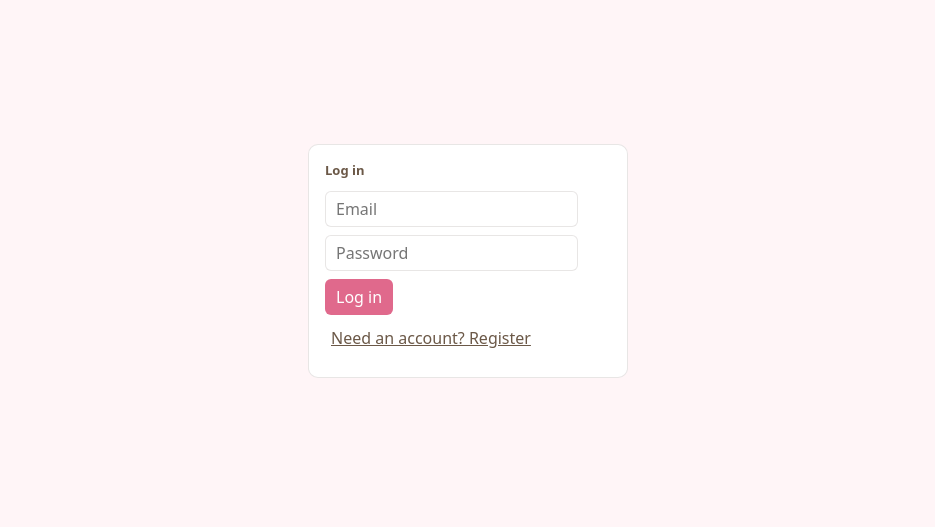
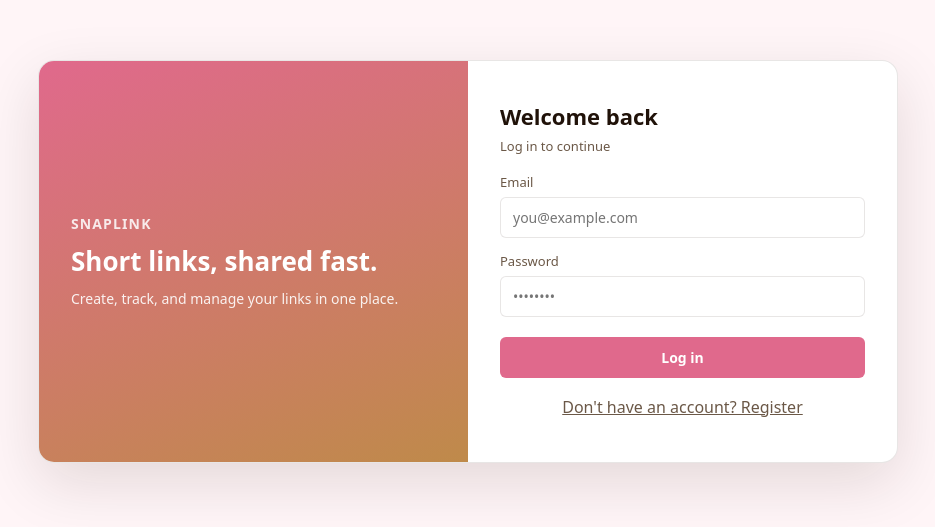
Before and after one commit to Manpreet-Bhatti/snaplink, a React (Vite) app in the folder frontend/: page / in a window 1280 px wide. Shown: the part 139-666 px from the top of the page, without its empty margins (172-1107 px from the left). Built offline with nearby package versions, Linux system fonts and the light colour scheme.

Commit message:
Revamp login/register page

```diff
--- a/frontend/src/components/AuthForm.tsx
+++ b/frontend/src/components/AuthForm.tsx
@@ -22,39 +22,58 @@ export default function AuthForm({ onAuth }: { onAuth: (token: string) => void }
 
   return (
     <main className="auth">
-      <form className="card" onSubmit={handleSubmit}>
-        <h2>{mode === "login" ? "Log in" : "Create an account"}</h2>
-        <div className="form-row">
+      <div className="auth-shell">
+        <section className="auth-brand">
+          <span className="auth-brand-mark">SnapLink</span>
+          <h1>Short links, shared fast.</h1>
+          <p>Create, track, and manage your links in one place.</p>
+        </section>
+        <section className="auth-panel">
+          <form className="auth-form" onSubmit={handleSubmit}>
+            <h2>{mode === "login" ? "Welcome back" : "Create an account"}</h2>
+            <p className="auth-subtitle">
+              {mode === "login" ? "Log in to continue" : "It takes less than a minute"}
+            </p>
+
+            <label className="field">
+              <span>Email</span>
               <input
                 type="email"
-            placeholder="Email"
+                placeholder="you@example.com"
                 value={email}
                 onChange={(e) => setEmail(e.target.value)}
                 required
               />
-        </div>
-        <div className="form-row">
+            </label>
+
+            <label className="field">
+              <span>Password</span>
               <input
                 type="password"
-            placeholder="Password"
+                placeholder="••••••••"
                 value={password}
                 onChange={(e) => setPassword(e.target.value)}
                 required
                 minLength={8}
               />
-        </div>
+            </label>
+
             {error && <p className="error">{error}</p>}
-        <div className="form-row">
-          <button type="submit">{mode === "login" ? "Log in" : "Register"}</button>
+
+            <button type="submit" className="auth-submit">
+              {mode === "login" ? "Log in" : "Register"}
+            </button>
+
             <button
               type="button"
               className="link-btn"
               onClick={() => setMode(mode === "login" ? "register" : "login")}
             >
-            {mode === "login" ? "Need an account? Register" : "Have an account? Log in"}
+              {mode === "login" ? "Don't have an account? Register" : "Have an account? Log in"}
             </button>
+          </form>
+        </section>
       </div>
-      </form>
     </main>
   );
 }
--- a/frontend/src/index.css
+++ b/frontend/src/index.css
@@ -1,5 +1,4 @@
 :root {
-  /* cherry blossom: white surface, sakura pink + bark brown marks — see frontend/PALETTE.md */
   --surface-1: #ffffff;
   --page: #fff5f7;
   --text-primary: #201209;
@@ -37,7 +36,11 @@ body {
   margin: 0;
   background: var(--page);
   color: var(--text-primary);
-  font-family: system-ui, -apple-system, "Segoe UI", sans-serif;
+  font-family:
+    system-ui,
+    -apple-system,
+    "Segoe UI",
+    sans-serif;
 }
 
 table {
@@ -188,6 +191,10 @@ button.link-btn {
   padding: 4px 6px;
 }
 
+button.link-btn:hover {
+  color: var(--text-primary);
+}
+
 button.danger {
   color: var(--series-3);
 }
@@ -223,8 +230,107 @@ button.danger {
   display: flex;
   align-items: center;
   justify-content: center;
+  padding: 24px;
 }
 
-.auth .card {
-  width: 320px;
+.auth-shell {
+  width: 100%;
+  max-width: 860px;
+  display: grid;
+  grid-template-columns: 1fr 1fr;
+  background: var(--surface-1);
+  border: 1px solid var(--border);
+  border-radius: 16px;
+  overflow: hidden;
+  box-shadow: 0 20px 60px rgba(32, 18, 9, 0.12);
 }
+
+.auth-brand {
+  background: linear-gradient(160deg, var(--series-1), var(--series-4));
+  color: #fff;
+  padding: 40px 32px;
+  display: flex;
+  flex-direction: column;
+  justify-content: center;
+  gap: 12px;
+}
+
+.auth-brand-mark {
+  font-weight: 700;
+  font-size: 14px;
+  letter-spacing: 0.08em;
+  text-transform: uppercase;
+  opacity: 0.85;
+}
+
+.auth-brand h1 {
+  font-size: 26px;
+  margin: 0;
+  line-height: 1.25;
+}
+
+.auth-brand p {
+  margin: 0;
+  opacity: 0.9;
+  font-size: 14px;
+}
+
+.auth-panel {
+  padding: 40px 32px;
+  display: flex;
+  align-items: center;
+}
+
+.auth-form {
+  width: 100%;
+  display: flex;
+  flex-direction: column;
+  gap: 14px;
+}
+
+.auth-form h2 {
+  margin: 0;
+  font-size: 22px;
+}
+
+.auth-subtitle {
+  margin: -8px 0 4px;
+  color: var(--text-secondary);
+  font-size: 13px;
+}
+
+.field {
+  display: flex;
+  flex-direction: column;
+  gap: 6px;
+  font-size: 13px;
+  color: var(--text-secondary);
+}
+
+.field input {
+  padding: 10px 12px;
+  font-size: 14px;
+  transition: border-color 0.15s ease;
+}
+
+.field input:focus {
+  outline: none;
+  border-color: var(--series-1);
+}
+
+.auth-submit {
+  margin-top: 6px;
+  padding: 10px 12px;
+  font-weight: 600;
+  font-size: 14px;
+}
+
+@media (max-width: 640px) {
+  .auth-shell {
+    grid-template-columns: 1fr;
+  }
+
+  .auth-brand {
+    padding: 28px 24px;
+  }
+}
```
Lines whose indentation alone changed are shown as unchanged.
